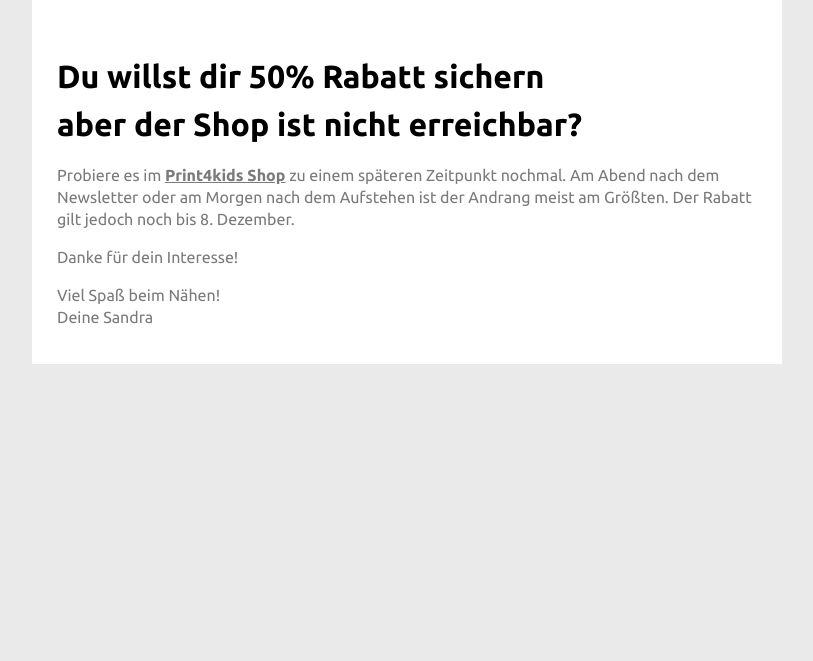
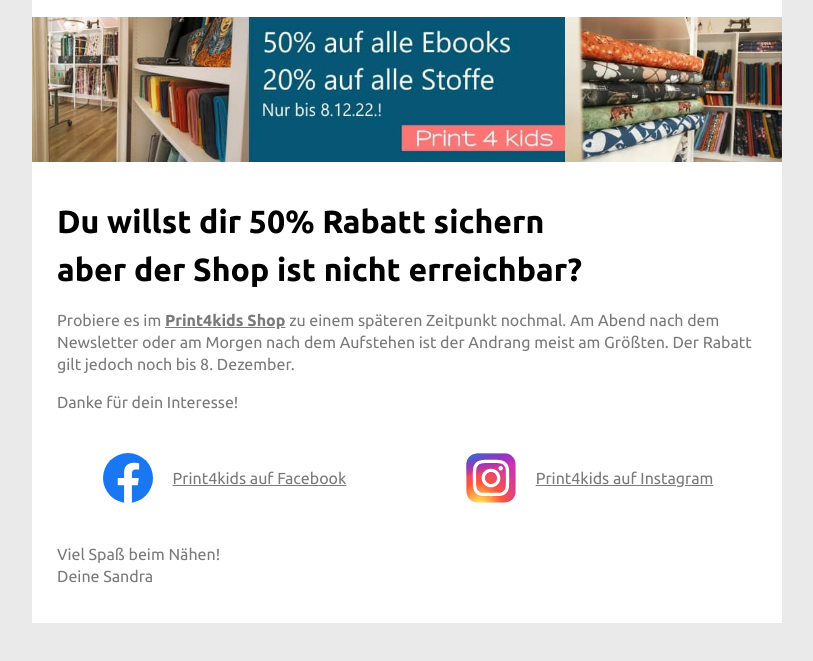
Before and after one commit to thomas-rothe/landingpage_print4kids, a plain HTML site: page index.html in a window 1280 px wide. Shown: the part 1193-1854 px from the top of the page, without its empty margins (248-1061 px from the left). Before the commit the page ends 1595 px from the top, so only its background shows below. Drawn offline with Linux system fonts and the light colour scheme.

Commit message:
update styling and banner

```diff
--- a/assets/style.scss
+++ b/assets/style.scss
@@ -149,6 +149,31 @@ p, li, a {
 .row {
   margin-top: 30px;
   margin-bottom: 30px;
+
+  &.flex {
+    display: flex;
+    flex-flow: row nowrap;
+    .col-6 {
+      display: flex;
+      flex: 0 0 50%;
+
+      &.social-link {
+        display: flex;
+        flex-flow: row nowrap;
+        justify-content: center;
+        a {
+          display: flex;
+          align-items: center;
+          padding: 10px 15px;
+
+          img {
+            max-width: 50px;
+            margin-right: 20px;
+          }
+        }
+      }
+    }
+  }
 }
 .content-wrapper {
   background-color: #FFFFFF;
--- a/index.html
+++ b/index.html
@@ -16,7 +16,7 @@
     <div class="container">
         <div class="row">
             <div class="col-xs-12">
-                <img src="banner.jpg" alt="Banner" class="img-responsive">
+                <img src="images/banner.jpg" alt="Banner" class="img-responsive">
                 <div class="content-wrapper">
                     <h1>Anmelden und Schnittmuster sichern !</h1>
                     <p>Der Ebookmacher Adventskalender öffnet sich heute bei Print4kids! Du kommst über zwei Wege an das Schnittmuster:</p>
@@ -31,10 +31,27 @@
 
                     <iframe class="mj-w-res-iframe" frameborder="0" scrolling="no" marginheight="0" marginwidth="0" src="https://app.mailjet.com/widget/iframe/61LG/OiE" width="100%"></iframe>
                 </div>
+                <a href="https://shop.print4kids.info/" title="Print4kids Shop" target="_blank">
+                    <img src="images/banner-rabatt.jpg" alt="Banner Rabatt" class="img-responsive">
+                </a>
                 <div class="content-wrapper">
                     <h2>Du willst dir 50% Rabatt sichern <br>aber der Shop ist nicht erreichbar?</h2>
                     <p>Probiere es im <a href="https://shop.print4kids.info/" title="Print4kids Shop" target="_blank">Print4kids Shop</a> zu einem späteren Zeitpunkt nochmal. Am Abend nach dem Newsletter oder am Morgen nach dem Aufstehen ist der Andrang meist am Größten. Der Rabatt gilt jedoch noch bis 8. Dezember.</p>
                     <p>Danke für dein Interesse!</p>
+                    <div class="row flex">
+                        <div class="col-6 social-link">
+                            <a href="https://de-de.facebook.com/Print4Kids/" target="_blank" title="Print4kids auf Facebook">
+                                <img src="images/facebook-logo.svg" alt="Facebook Logo">
+                                Print4kids auf Facebook
+                            </a>
+                        </div>
+                        <div class="col-6 social-link">
+                            <a href="https://www.instagram.com/print4kids/?hl=de" target="_blank" title="Print4kids auf Instagram">
+                                <img src="images/instagram-logo.svg" alt="Instagram Logo">
+                                Print4kids auf Instagram
+                            </a>
+                        </div>
+                    </div>
                     <p>Viel Spaß beim Nähen!<br>Deine Sandra</p>
                 </div>
             </div>
```
Also changed, not shown: assets/style.css, images/banner-rabatt.jpg (added), images/banner.jpg (renamed from banner.jpg), images/facebook-logo.svg (added), images/instagram-logo.svg (added), 1 other file.
